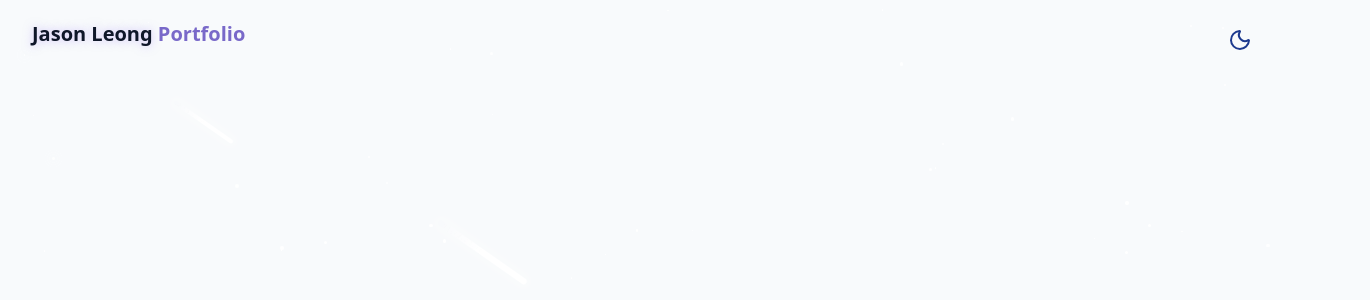
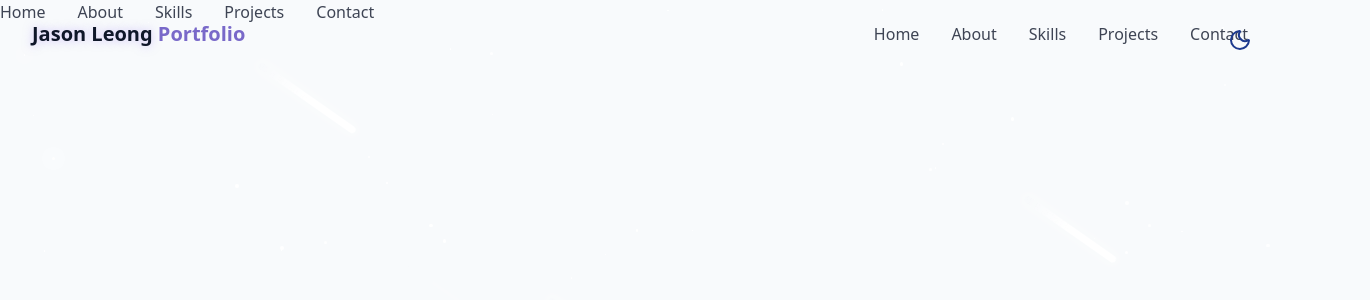
Before and after one commit to jleong23/My_Portfolio, a React (Vite) app: page / in a window 1280 px wide. Shown: the top 300 px of the page, 1370 px wide, since content can reach past the window. Built offline with nearby package versions, Linux system fonts and the light colour scheme.

Commit message:
Done desktop navbar

```diff
--- a/src/components/Navbar.jsx
+++ b/src/components/Navbar.jsx
@@ -1,5 +1,6 @@
 import { useEffect, useState } from "react"
 import { cn } from "../lib/utils"
+import { Key } from "lucide-react";
 
 const navItems = [
   {name: "Home", href: "#hero"},
@@ -36,10 +37,30 @@ export const Navbar = () => {
               <span className="text-glow text-foreground">Jason Leong</span> Portfolio
             </span>
           </a>
+
+          {/* Desktop nav */}
+          <div className="hidden md:flex space-x-8">
+            {navItems.map((item,key) => (
+              <a href={item.href} key={key} className="text-foreground/80 hover:text-primary transition-colors duration-300">
+                {item.name}
+              </a>
+
+            ))}
+          </div>
+
+          {/* Mobile nav */}
+          <div className={cn("fixed inset-0")}>
+            <div className="hidden md:flex space-x-8">
+              {navItems.map((item,key) => (
+                <a href={item.href} key={key} className="text-foreground/80 hover:text-primary transition-colors duration-300">
+                  {item.name}
+                </a>
+
+              ))}
+            </div>
+          </div>
+
         </div>
-
-
-
       </nav>
   )
 
```
